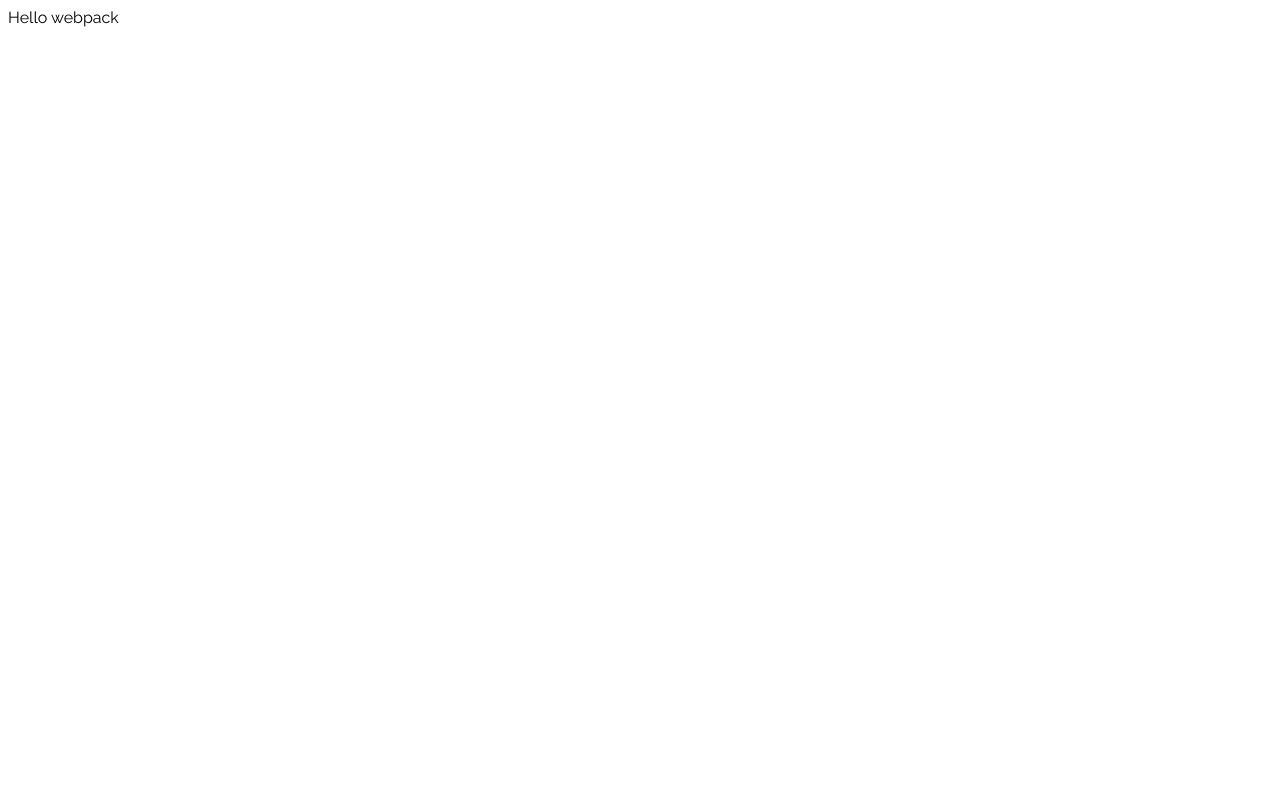
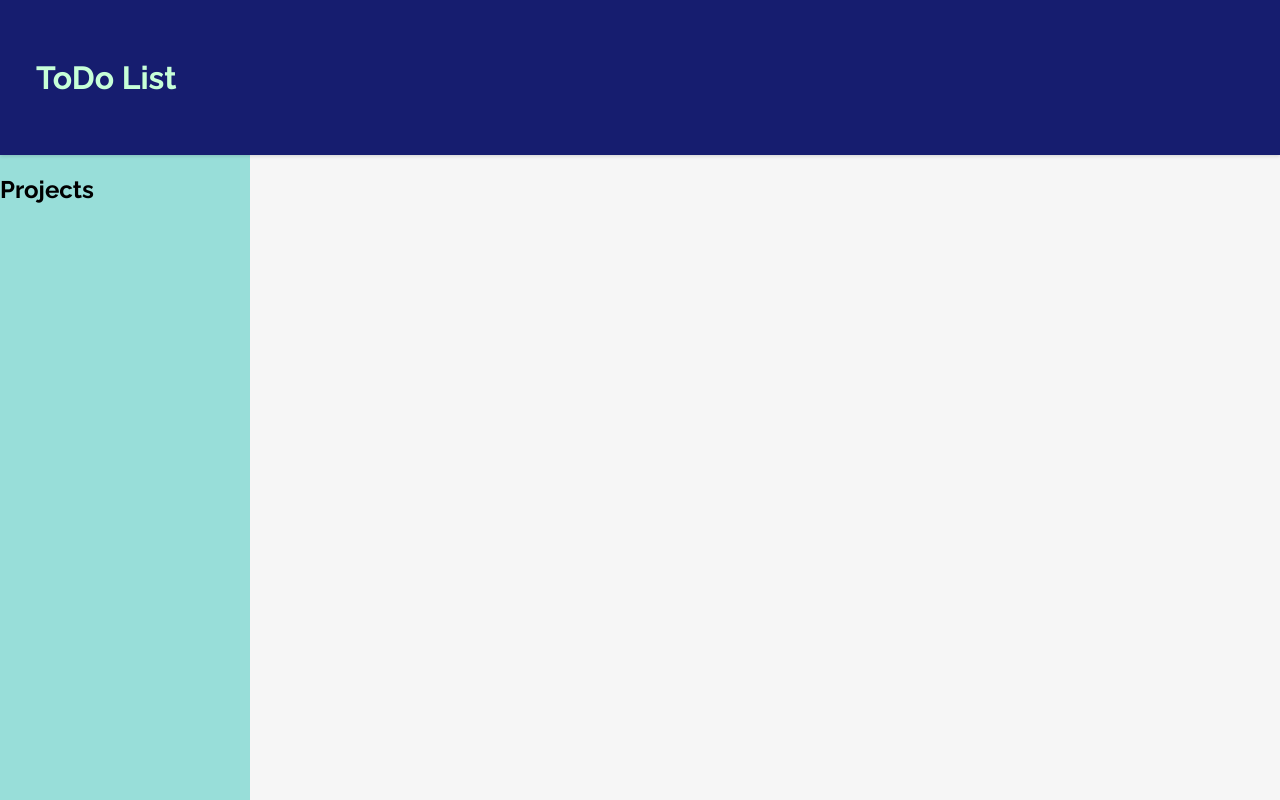
Before and after one commit to haileyrs/todo-list, a website built with webpack: page dist/index.html in a window 1280 px wide. Built offline with nearby package versions, Linux system fonts and the light colour scheme.

Commit message:
add some styling

```diff
--- a/src/index.js
+++ b/src/index.js
@@ -1,13 +1,17 @@
 import _ from 'lodash';
 import './style.css';
+import header from './modules/header';
+import sidebar from './modules/sidebar';
 
-function component() {
-  const element = document.createElement('div');
+// function component() {
+//   const element = document.createElement('div');
 
- // Lodash, now imported by this script
-  element.innerHTML = _.join(['Hello', 'webpack'], ' ');
+//  // Lodash, now imported by this script
+//   element.innerHTML = _.join(['Hello', 'webpack'], ' ');
 
-  return element;
-}
+//   return element;
+// }
 
-document.body.appendChild(component());
+const content = document.querySelector('.content');
+content.appendChild(sidebar());
+content.appendChild(header());
--- a/src/modules/header.js
+++ b/src/modules/header.js
@@ -1,3 +1,12 @@
 function header() {
+  const div = document.createElement("div");
+  div.className = "header";
 
+  const title = document.createElement("h1");
+  title.textContent = "ToDo List";
+  div.appendChild(title);
+
+  return div;
 }
+
+export default header;
--- /dev/null
+++ b/src/modules/sidebar.js
@@ -0,0 +1,12 @@
+function sidebar() {
+  const div = document.createElement("div");
+  div.className = "sidebar";
+
+  const title = document.createElement("h2");
+  title.textContent = "Projects";
+  div.appendChild(title);
+
+  return div;
+}
+
+export default sidebar;
--- a/src/style.css
+++ b/src/style.css
@@ -4,6 +4,34 @@
   font-family: 'Raleway', sans-serif;
 }
 
+body {
+  background-color: #F6F6F6;
+  margin: 0;
+}
+
 .content {
-  background-color: #F6F6F6;
+  height: 100vh;
+  width: 100vw;
+  display: grid;
+  grid-template-columns: 250px 1fr;
+  grid-template-rows: 155px 1fr;
 }
+
+.header {
+  background-color: #161D6F;
+  grid-column: 1 / 4;
+  display: flex;
+  justify-content: space-between;
+  align-items: center;
+  padding: 0 36px;
+  box-shadow: rgba(0, 0, 0, 0.16) 0px 1px 4px;
+}
+
+.sidebar {
+  background-color: #98DED9;
+  grid-row: 2 / 3;
+}
+
+.header h1 {
+  color: #C7FFD8;
+}
```
Also changed, not shown: dist/main.js.
